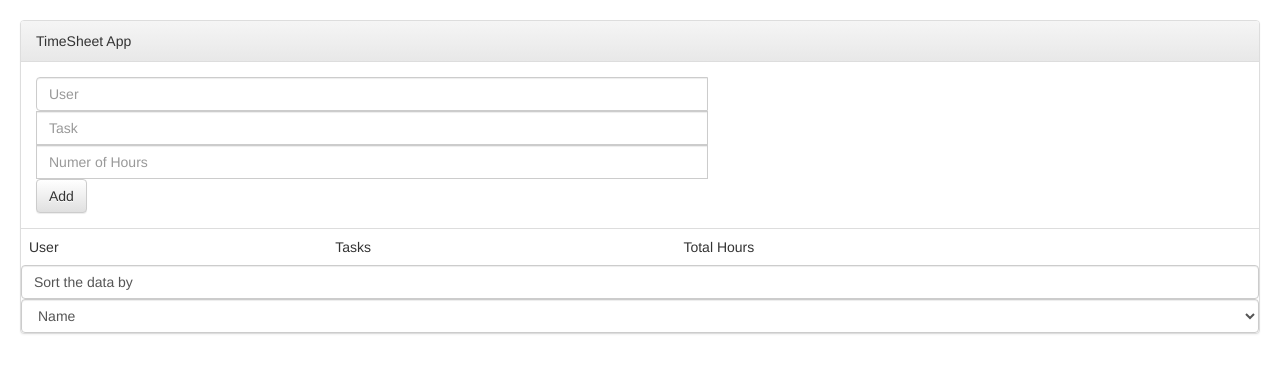
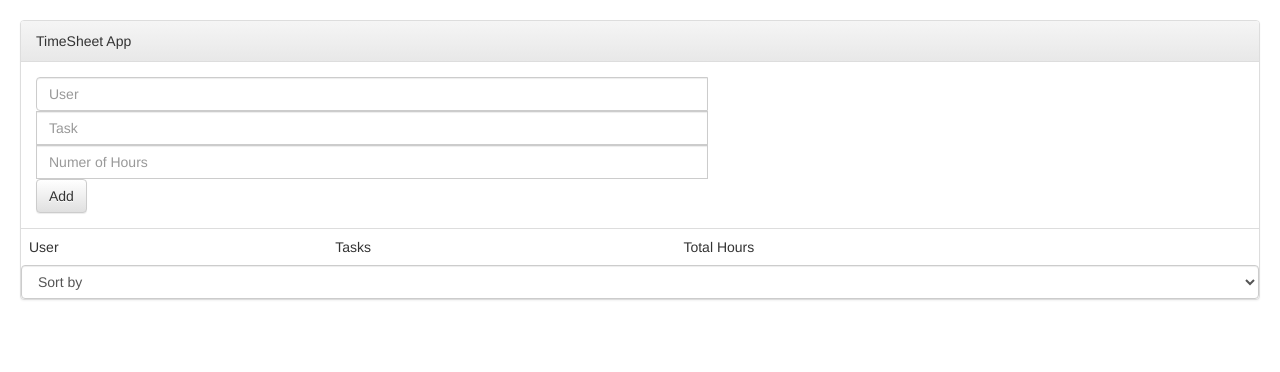
Before and after one commit to Sonimnx/Angular_Devschool, a website: page src/index.html in a window 1280 px wide. Drawn offline with nearby package versions, Linux system fonts and the light colour scheme; files that its build step writes are made by us from their sources; no server answers.

```diff
--- a/src/index.html
+++ b/src/index.html
@@ -48,14 +48,17 @@
         </tbody>
     </table>
     <div ng-show=" vm.getNumberOfRecords()>1">
-        <div class="form-control">Sort the data by</div>
+        <!--<div class="form-control">Sort the data by</div>-->
         <select ng-model="sortBy" class="form-control">
+            <option value="" ng-hide="sortBy!==null">Sort by</option>
             <option value="user">Name</option>
             <option value="-hours">Number of Hours Desc</option>
             <option value="hours">Number of Hours Asc</option>
         </select>
     </div>
 </div>
+
+
 <!--bower:js-->
 <script src="vendor/angular/angular.js"></script>
 <!--endbower-->
```
Also changed, not shown: 1 other file.
